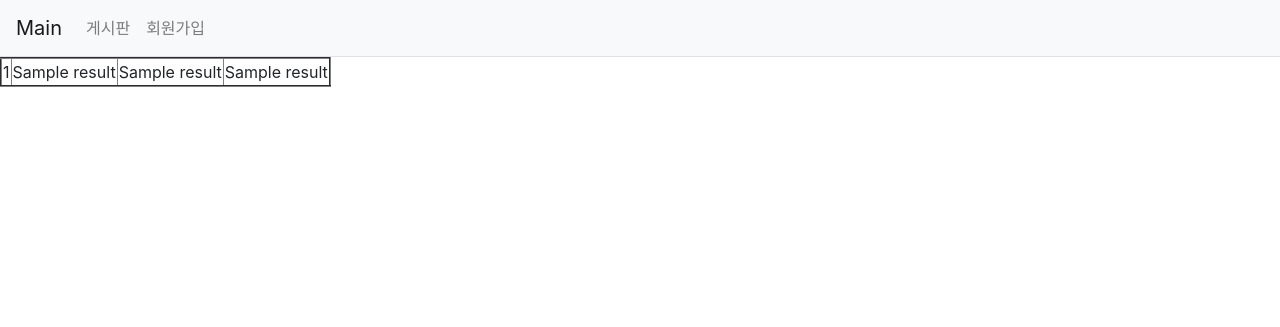
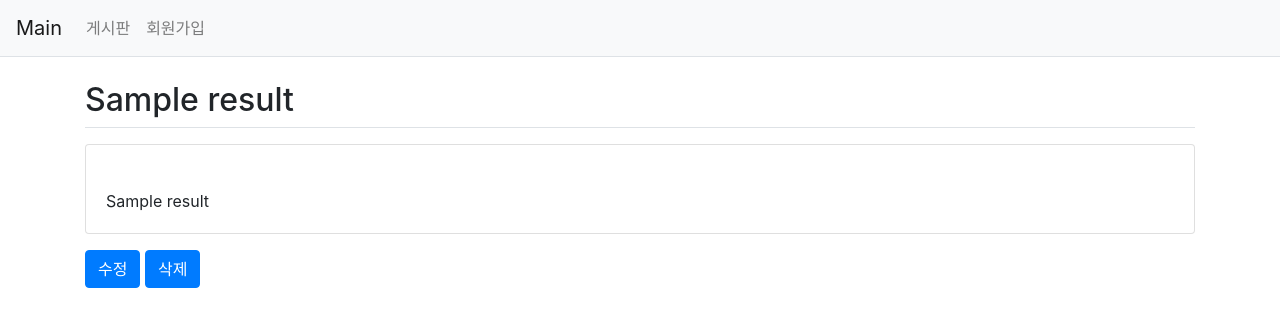
Before and after one commit to jyj1433/notice_board, a Flask app: template templates/board_result.html in a window 1280 px wide. Shown: the top 327 px of the page. Run offline with Flask 2, Linux system fonts and the light colour scheme; the template is opened without the code that fills it: most values are stand-ins (such as "Sample title", 1, 10 or a date in 2020); some libraries are stand-ins or nearby versions.

```diff
--- a/main.py
+++ b/main.py
@@ -1,4 +1,3 @@
-import pymysql
 from flask import Flask, render_template , request
 import board.db_connection as dbc
 
@@ -25,9 +24,9 @@ def get():
     board_code = request.args.get('idx')
     sql = 'select * from board where b_num = ' + board_code + ";"
     re = dbc.select(sql)
-    return render_template('board_result.html', result=re);
+    return render_template('board_result.html', result=re, title="게시판");
 
-@app.route('/board') # db 가져와서 보여주기
+@app.route('/board') # 게시판 목록
 def board():
     #sql = 'delete from board where b_num=2;'
     #dbc.delete(sql)
@@ -36,6 +35,9 @@ def board():
     re = dbc.select(sql)
     return render_template('board.html', result=re, title="게시판")
 
+@app.route('/board_write') # 글쓰기 페이지
+def board_write():
+    return render_template('board_write.html', title="글쓰기")
 
 @app.route('/join') # 회원가입 페이지
 def join():
--- a/templates/board.html
+++ b/templates/board.html
@@ -22,4 +22,5 @@
     </tbody>
 </table>
 </div>
+<a href="/board_write">글쓰기</a>
 {% endblock %}
--- a/templates/board_result.html
+++ b/templates/board_result.html
@@ -1,10 +1,16 @@
 {% extends 'base.html' %}
 {% block content %}
-<table border="2">
-    <tr>
-        {% for r in result %}
-            <td>{{r[0]}}</td><td>{{r[1]}}</td><td>{{r[2]}}</td><td>{{r[3]}}</td>
-        {% endfor %}
-    </tr>
-</table>
+<div class="container my-3">
+    <h2 class="border-bottom py-2">{{result[0][1]}}</h2>
+    <div class="card my-3">
+        <div class="card-body">
+            <div class="card-text" style="white-space: pre-line;">
+                {{result[0][3]}}
+            </div>
+        </div>
+    </div>
+    <button class="btn btn-primary">수정</button>
+    <button class="btn btn-primary">삭제</button>
+</div>
+
 {% endblock %}
```
Also changed, not shown: templates/board_write.html (added, +14 -0 lines), templates/join.html (+12 -8 lines), 1 other file.
